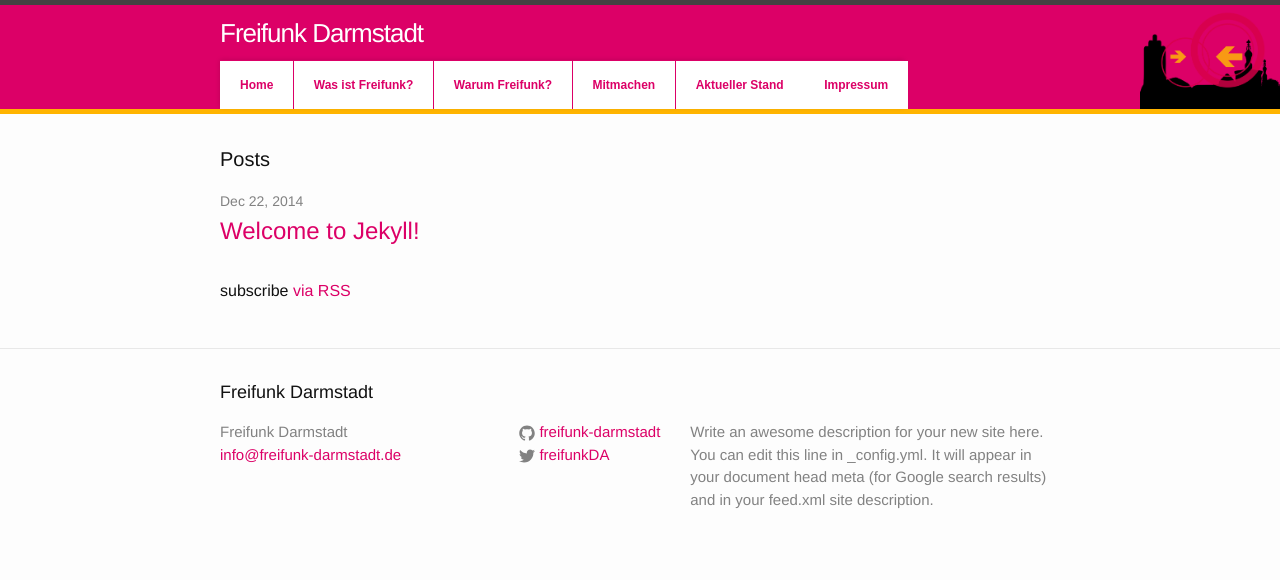
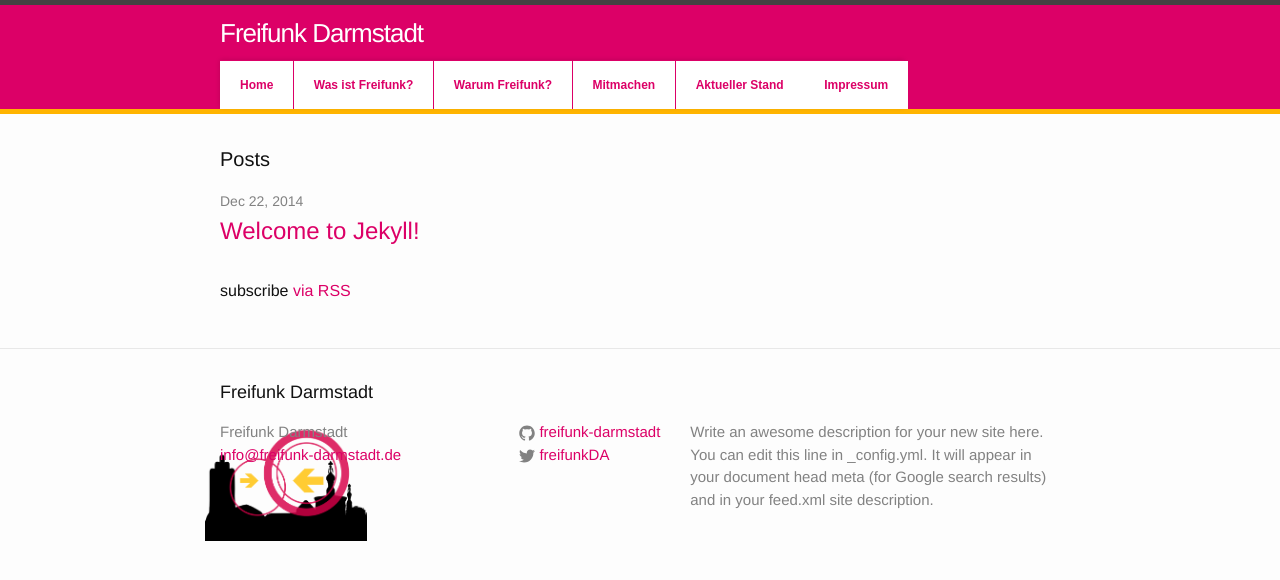
Before and after one commit to mdrenger/darmstadt.freifunk.net, a Jekyll site: the page built from pages/index.html, in a window 1280 px wide. Shown: the top 580 px of the page. Built offline with Jekyll 4.4.1, drawn with Linux system fonts in a browser that asks for light colours.

Commit message:
logo at the bottom

```diff
--- a/_sass/_layout.scss
+++ b/_sass/_layout.scss
@@ -9,10 +9,6 @@
     position: relative;
 
     background-color: $magenta-color;
-	background-image: url('images/DA-logo_trans.png');
-	background-position: right top;
-	background-repeat: no-repeat;
-	background-size: contain;
 	border-bottom: 5px solid $yellow-color;
 
 }
@@ -109,6 +105,10 @@
     color: $grey-color;
     margin-left: -$spacing-unit / 2;
     @extend %clearfix;
+    background-image: url('images/DA-logo_trans.png');
+	background-position: bottom top;
+	background-repeat: no-repeat;
+	background-size: contain;
 }
 
 .footer-col {
```
